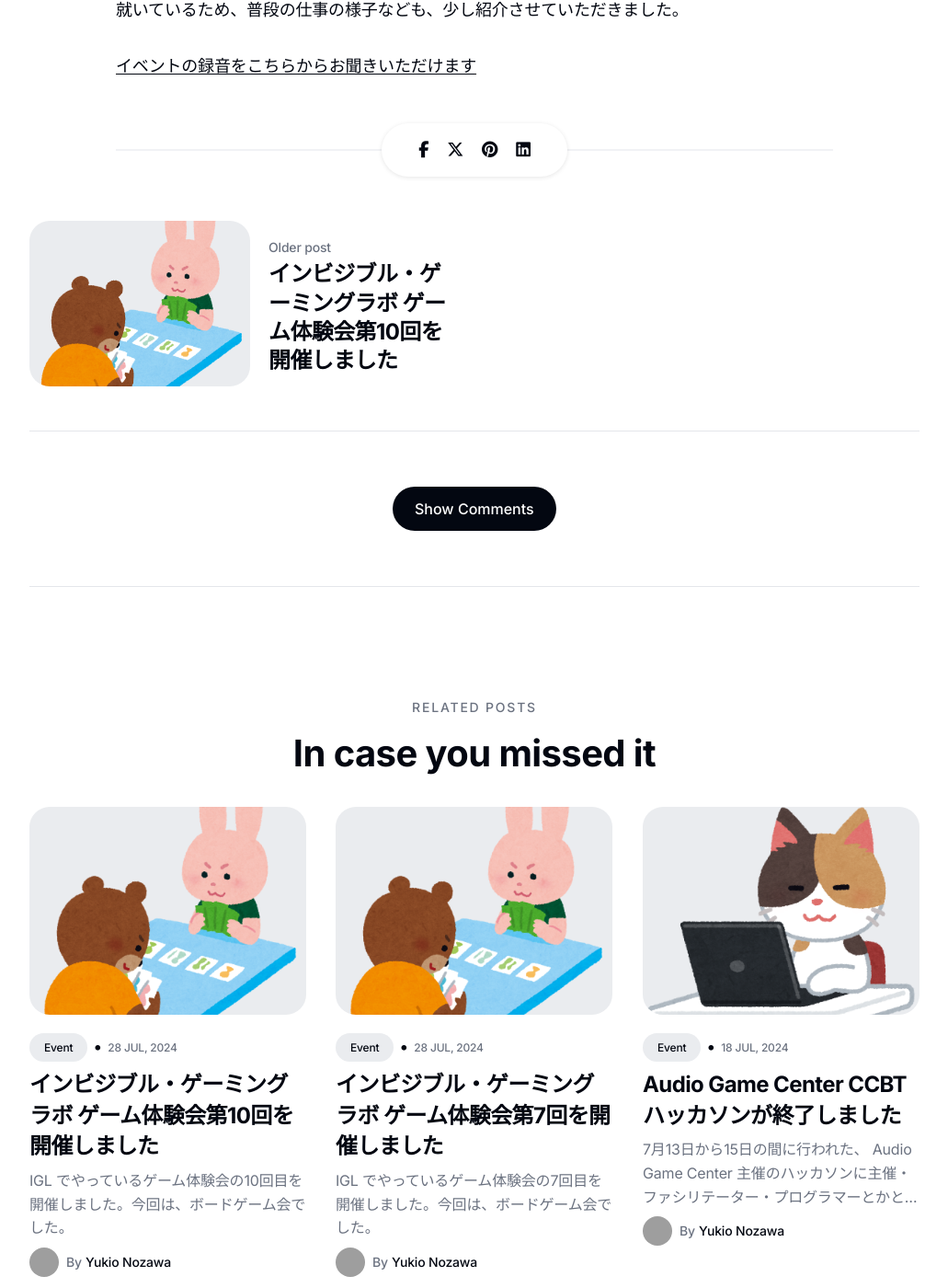
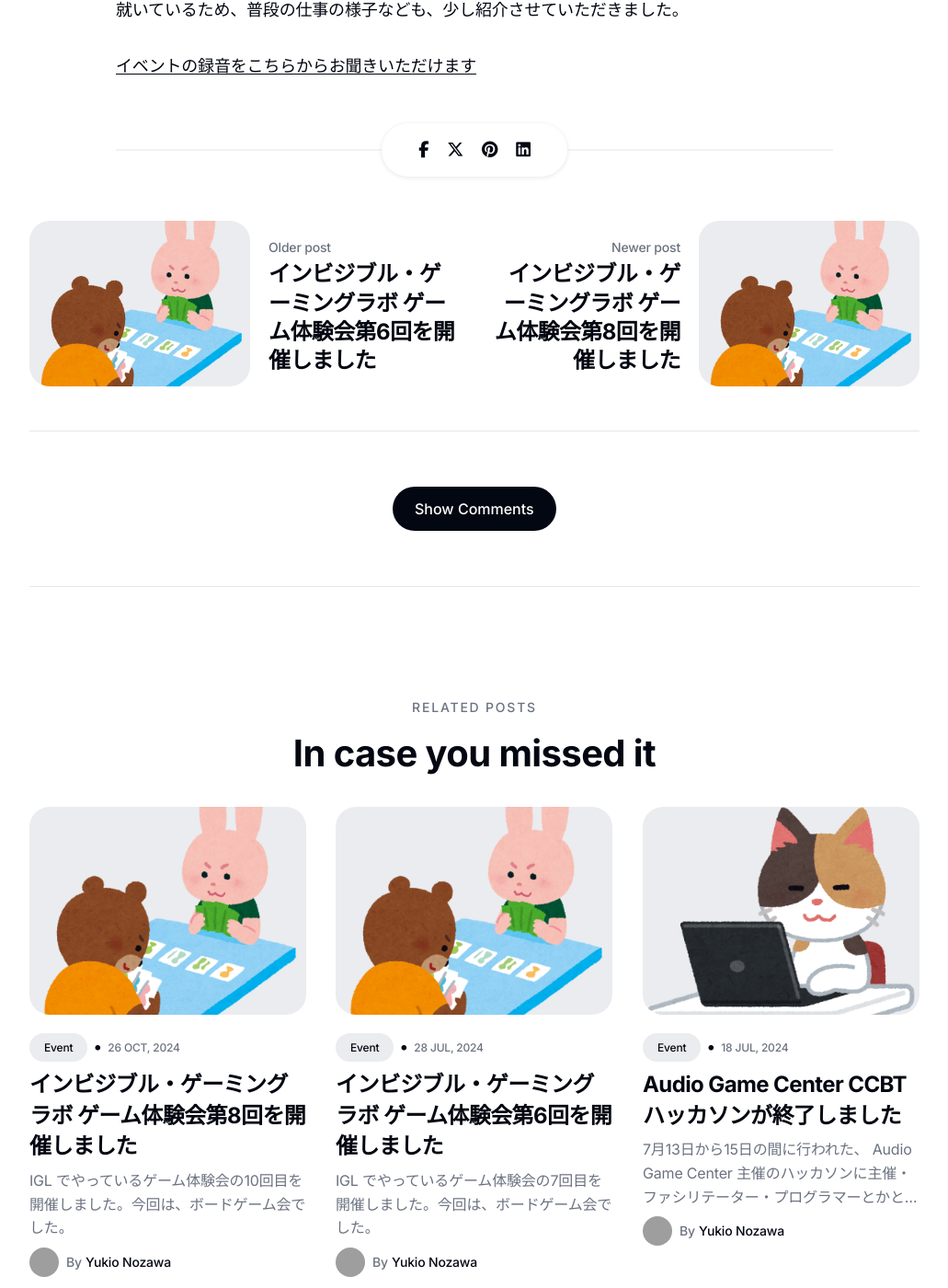
Before and after one commit to yncat/lp, a Jekyll site: the page built from _posts/2024-11-01-sightworld.md, in a window 1280 px wide and 1400 px high, scrolled down 1301 px. Shown: the whole window at 92% size, without its empty margins (124-1155 px from the left). Built offline with Jekyll 4.4.1, drawn with Linux system fonts in a browser that asks for light colours; grey boxes are pictures that could not be loaded.

Commit message:
Adjust igl event numberings and filenames

```diff
--- a/_posts/2024-07-28-igl.md
+++ b/_posts/2024-07-28-igl2024jul.md
@@ -1,5 +1,5 @@
 ---
-title: インビジブル・ゲーミングラボ ゲーム体験会第7回を開催しました
+title: インビジブル・ゲーミングラボ ゲーム体験会第6回を開催しました
 description: IGL でやっているゲーム体験会の7回目を開催しました。今回は、ボードゲーム会でした。
 date: 2024-07-28
 image: '/images/animals_playing_with_cards.png'
--- a/_posts/2024-10-26-igl.md
+++ b/_posts/2024-10-26-igl2024oct.md
@@ -1,7 +1,7 @@
 ---
-title: インビジブル・ゲーミングラボ ゲーム体験会第10回を開催しました
+title: インビジブル・ゲーミングラボ ゲーム体験会第8回を開催しました
 description: IGL でやっているゲーム体験会の10回目を開催しました。今回は、ボードゲーム会でした。
-date: 2024-07-28
+date: 2024-10-26
 image: '/images/animals_playing_with_cards.png'
 image_alt: ウサギと熊のキャラクターが楽しそうにカードゲームしてるイラスト
 tags: [event]
```
Also changed, not shown: _posts/2024-05-19-igl2024may.md (renamed from _posts/2024-05-19-igl.md, +1 -1 lines), _posts/2024-06-30-igl2024jun.md (renamed from _posts/2024-06-30-igl.md, +1 -1 lines).
